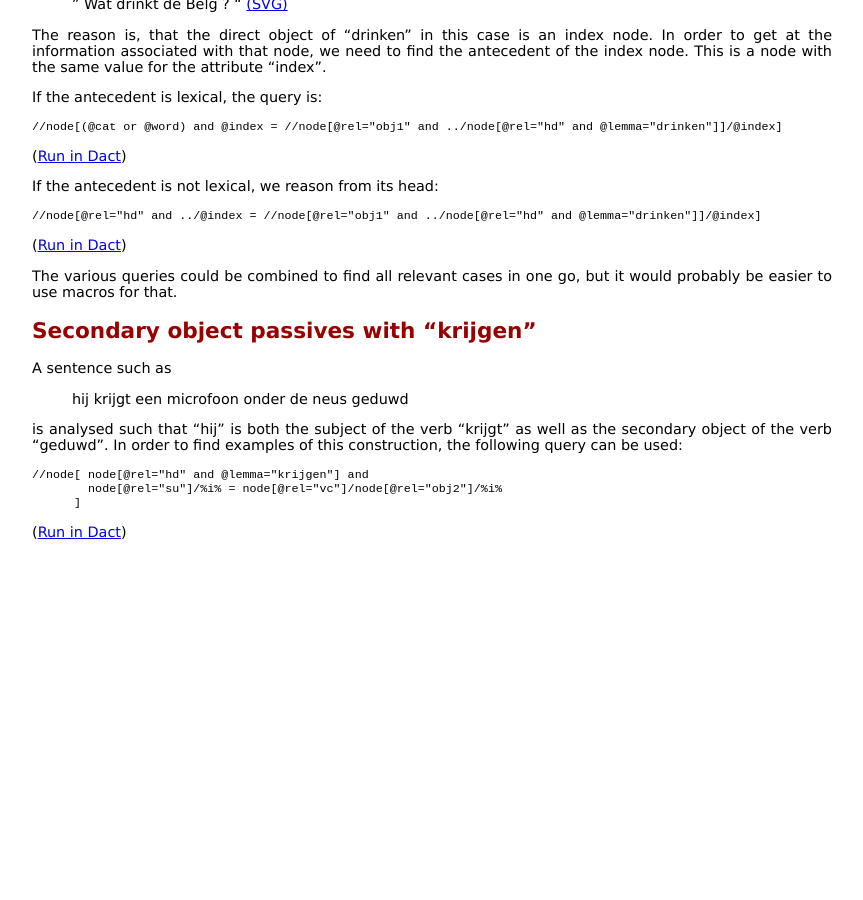
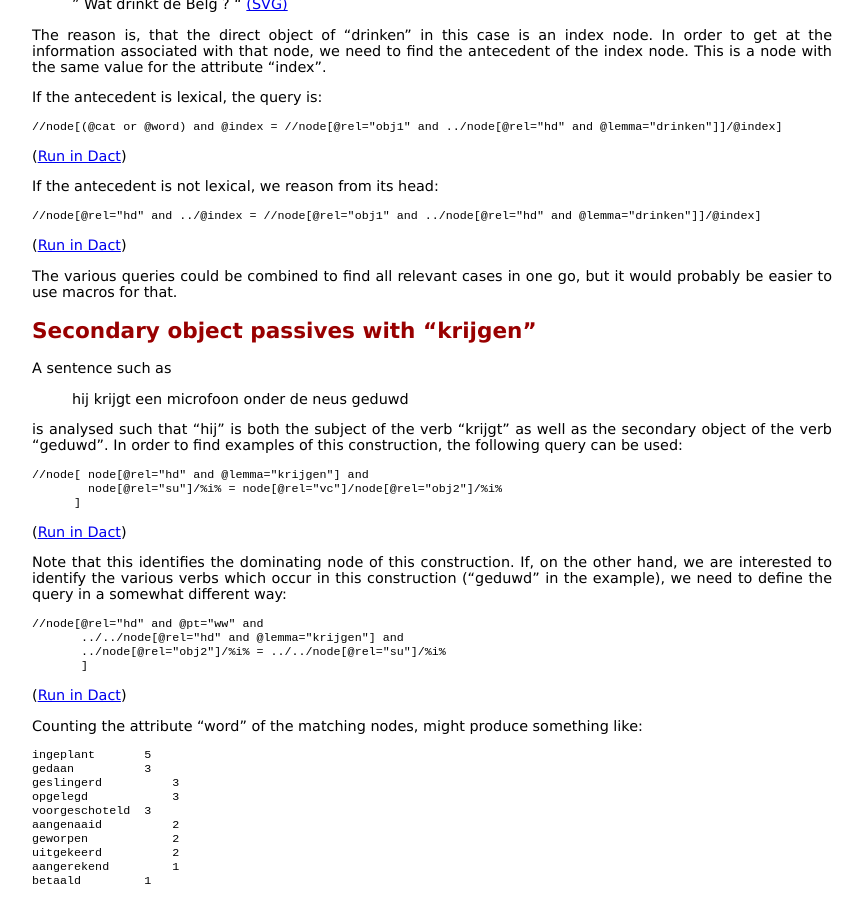
Before and after one commit to rug-compling/dact, a Jekyll site: the page built from cookbook/index.md, in a window 1280 px wide and 900 px high, scrolled down 3361 px. Shown: the whole window, without its empty margins (208-1071 px from the left). Built offline with Jekyll 4.4.1, drawn with Linux system fonts in a browser that asks for light colours; before the commit the page ends 3915 px from its top, so only the background shows below that.

Commit message:
Update cookbook/index.md
krijgen passive

```diff
--- a/cookbook/index.md
+++ b/cookbook/index.md
@@ -226,3 +226,25 @@ query can be used:
     //node[ node[@rel="hd" and @lemma="krijgen"] and
             node[@rel="su"]/%i% = node[@rel="vc"]/node[@rel="obj2"]/%i%
           ]
+
+Note that this identifies the dominating node of this construction. If, on the other hand, we are interested to
+identify the various verbs which occur in this construction ("geduwd" in the example), we need to define the query
+in a somewhat different way:
+
+    //node[@rel="hd" and @pt="ww" and
+           ../../node[@rel="hd" and @lemma="krijgen"] and
+           ../node[@rel="obj2"]/%i% = ../../node[@rel="su"]/%i%
+           ]
+
+Counting the attribute "word" of the matching nodes, might produce something like:
+
+    ingeplant       5
+    gedaan	        3
+    geslingerd	    3
+    opgelegd	    3
+    voorgeschoteld	3
+    aangenaaid	    2
+    geworpen	    2
+    uitgekeerd	    2
+    aangerekend	    1
+    betaald	        1
```
